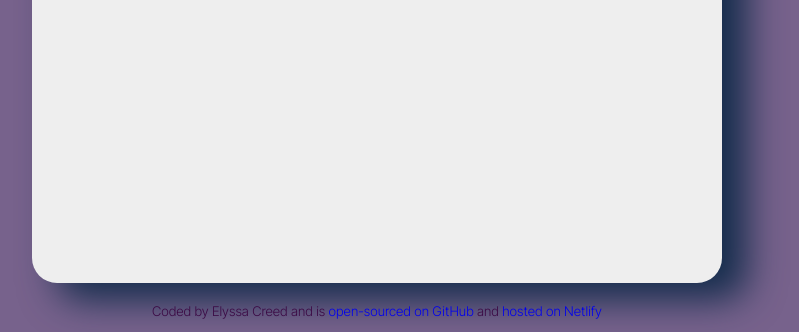
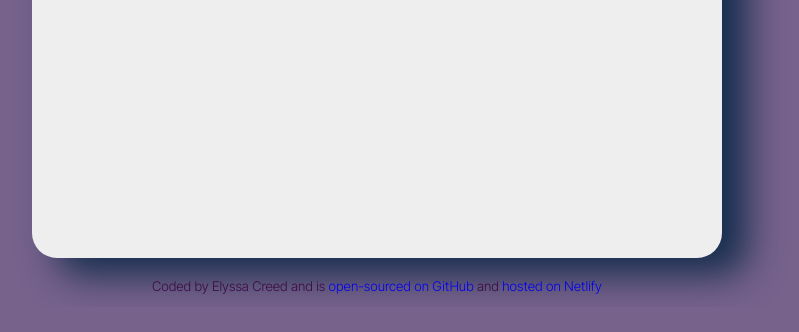
Before and after one commit to lissiemarie/SheCodes-github-lesson, a website built with Parcel: page index.html in a window 1280 px wide. Shown: the part 507-839 px from the top of the page, without its empty margins (263-1062 px from the left). After the commit the page ends 814 px from the top, so only its background shows below. Built offline with nearby package versions, Linux system fonts and the light colour scheme.

Commit message:
Update styles.css

```diff
--- a/src/styles.css
+++ b/src/styles.css
@@ -43,7 +43,7 @@ a {
 }
 
 .main {
-    height: 650px;
+    height: 625px;
     width: 650px;
     margin: 100px auto;
     background: #eeeeee;
```
